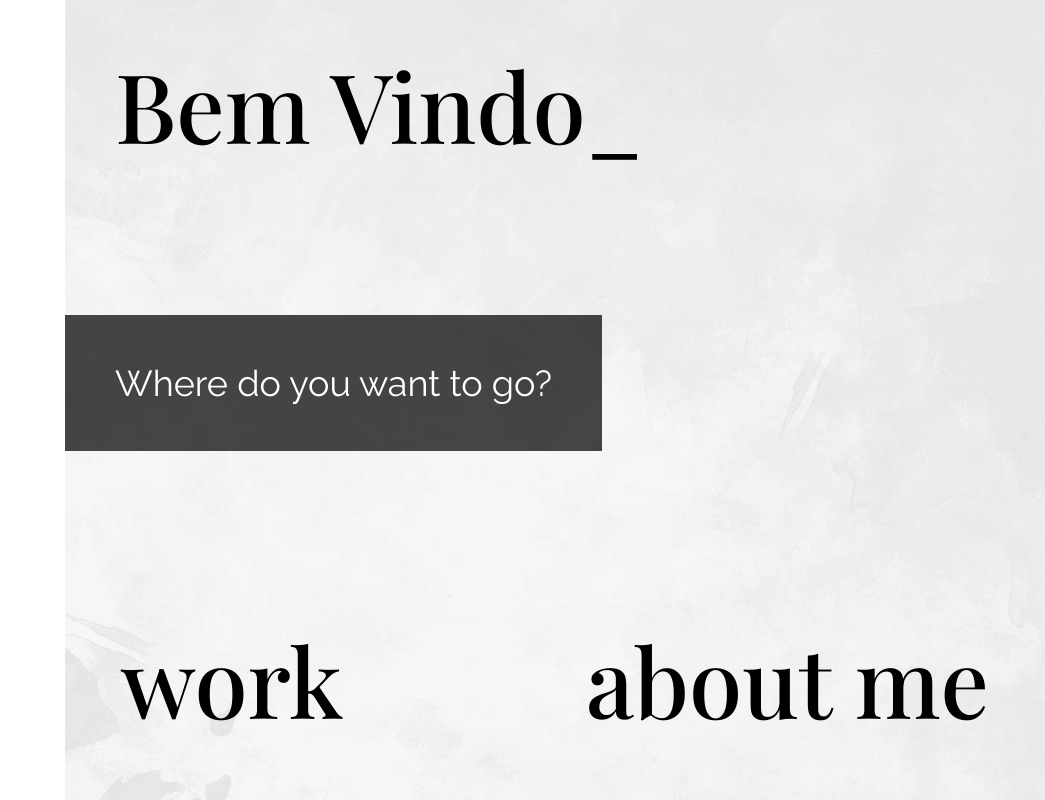
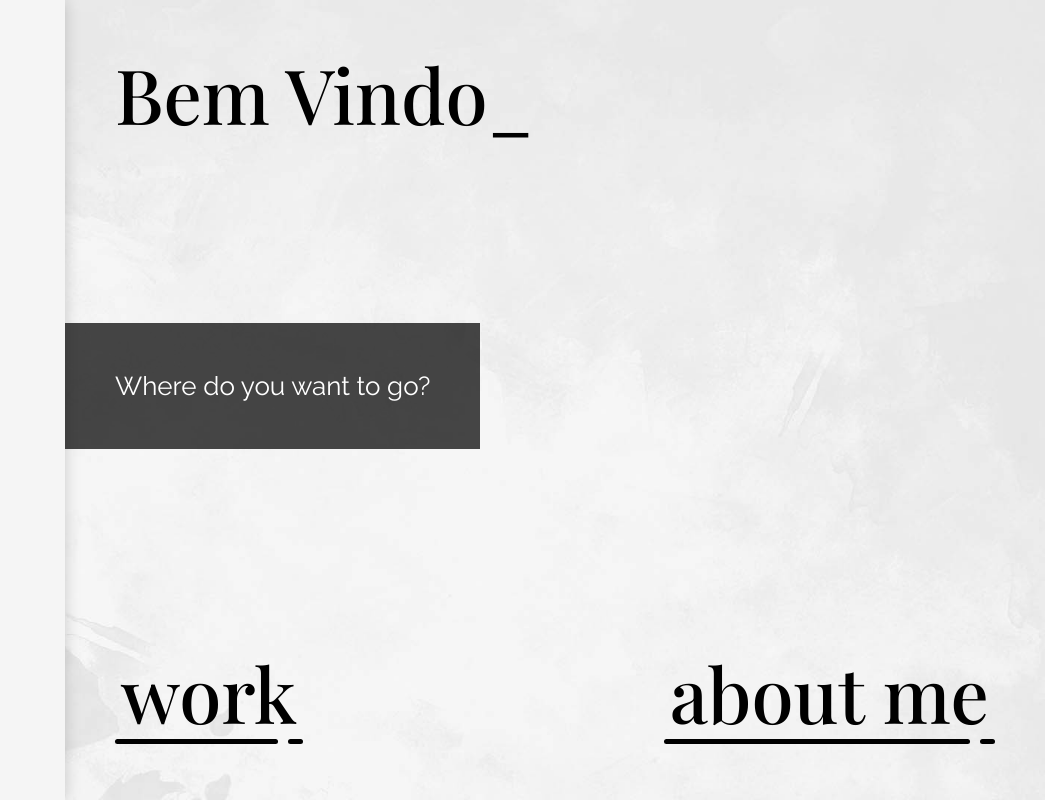
Before and after one commit to VitorTakara/portfolio, a website: page app/index.html in a window 1280 px wide. Shown: the full height of the page, 235-1280 px from the left. Drawn offline with nearby package versions, Linux system fonts and the light colour scheme; files that its build step writes are made by us from their sources.

Commit message:
Home Finalizada

```diff
--- a/app/styles/components/home.scss
+++ b/app/styles/components/home.scss
@@ -9,7 +9,7 @@
     background-size: cover;
 
 
-    @media (min-width: $--mq-phone) {
+    @media (min-width: $--mq-tablet) {
         grid-template-columns: 300px 1fr;
         grid-template-rows: 1fr;
         grid-gap: 0px;
@@ -17,10 +17,11 @@
 
 
     >.logo {
-        @media (min-width: $--mq-phone) {
+        @media (min-width: $--mq-tablet) {
             display: flex;
             align-items: center;
-            background: white;
+            background: #f5f5f5;
+            box-shadow: 0 0 15px #0000002e;
         }
 
         >.wrapper {
@@ -30,7 +31,7 @@
             justify-content: center;
             padding-top: 30px;
 
-            @media (min-width: $--mq-phone) {
+            @media (min-width: $--mq-tablet) {
                 max-height: 200px;
             }
 
@@ -47,7 +48,7 @@
         justify-content: space-evenly;
         align-items: center;
 
-        @media (min-width: $--mq-phone) {
+        @media (min-width: $--mq-tablet) {
             align-items: flex-start;
             justify-content: space-between;
             padding: 7vh 0;
@@ -57,8 +58,17 @@
             font-family: 'Playfair Display', serif;
             font-size: calc(var(--font-size-base) + 30px);
 
-            @media (min-width: $--mq-phone) {
+            @media (min-width: $--mq-tablet) {
                 padding-left: 50px;
+                font-size: calc(var(--font-size-base) + 40px);
+            }
+
+
+            @media (min-width: $--mq-medium-desktop) {
+                font-size: calc(var(--font-size-base) + 60px);
+            }
+
+            @media (min-width: $--mq-large-desktop) {
                 font-size: calc(var(--font-size-base) + 80px);
             }
         }
@@ -71,11 +81,22 @@
             padding: 25px 10px;
             background: #000000b8;
 
-            @media (min-width: $--mq-phone) {
-                font-size: calc(var(--font-size-base) + 20px);
+            @media (min-width: $--mq-tablet) {
+                font-size: calc(var(--font-size-base) + 5px);
                 width: auto;
                 text-align: left;
                 padding: 50px;
+            }
+
+
+            @media (min-width: $--mq-medium-desktop) {
+                font-size: calc(var(--font-size-base) + 10px);
+            }
+
+
+
+            @media (min-width: $--mq-large-desktop) {
+                font-size: calc(var(--font-size-base) + 20px);
             }
         }
 
@@ -84,7 +105,7 @@
             display: flex;
             justify-content: space-evenly;
 
-            @media (min-width: $--mq-phone) {
+            @media (min-width: $--mq-tablet) {
                 justify-content: space-between;
                 padding: 0px 50px;
             }
@@ -101,10 +122,31 @@
                 flex-flow: column;
                 box-shadow: 0px 6px 11px #0000001f;
 
-                @media (min-width: $--mq-phone) {
+                @media (min-width: $--mq-tablet) {
                     box-shadow: none;
                     height: auto;
                     width: auto;
+                    cursor: pointer;
+                    position: relative;
+
+                    &::before,
+                    &::after {
+                        content: "";
+                        bottom: 0;
+                        left: 0;
+                        width: calc(100% - 25px);
+                        height: 5px;
+                        background: #000;
+                        position: absolute;
+                        border-radius: 100px;
+                    }
+
+                    &::after {
+                        width: 15px;
+                        left: initial;
+                        right: 0;
+                    }
+
                 }
 
                 >.icon {
@@ -115,7 +157,7 @@
                         height: 100%;
                     }
 
-                    @media (min-width: $--mq-phone) {
+                    @media (min-width: $--mq-tablet) {
                         display: none;
                     }
                 }
@@ -125,21 +167,73 @@
                     font-size: calc(var(--font-size-base) - 5px);
                     font-weight: 600;
 
-
-                    @media (min-width: $--mq-phone) {
+                    @media (min-width: $--mq-tablet) {
                         font-family: 'Playfair Display', serif;
                         font-weight: 400;
-                        font-size: calc(var(--font-size-base) + 80px);
-                        position: relative;
+                        font-size: calc(var(--font-size-base) + 40px);
 
-                        &::before{
-                            bottom: 0;
-                            width: 100%;
-                            height: 10px;
-                            background: black;
-                            position: absolute;
+
+                        &.-work,
+                        &.-about-me {
+                            position: relative;
+                            z-index: 10;
+
+                            &::before,
+                            &::after {
+                                content: "work";
+                                position: absolute;
+                                left: 0;
+                                top: 0;
+                                opacity: 0;
+                                transition: .2s;
+                                z-index: -1;
+                            }
+
+                            &:hover {
+                                &::before {
+                                    opacity: 1;
+                                    left: 2px;
+                                    top: 2px;
+                                    color: #ff0000;
+                                }
+
+                                &::after {
+                                    opacity: 1;
+                                    left: -2px;
+                                    top: -2px;
+                                    color: #00ffff;
+                                }
+                            }
                         }
 
+                        &.-about-me {
+                            width: calc(100% + 4px);
+
+                            &::before,
+                            &::after {
+                                content: "about me";
+                            }
+
+                            &:hover {
+                                &::after {
+                                    left: 1px;
+                                    top: -3px;
+                                }
+
+                                &::before {
+                                    left: 4px;
+                                    top: 2px;
+                                }
+                            }
+                        }
+                    }
+
+                    @media (min-width: $--mq-medium-desktop) {
+                        font-size: calc(var(--font-size-base) + 60px);
+                    }
+
+                    @media (min-width: $--mq-large-desktop) {
+                        font-size: calc(var(--font-size-base) + 80px);
                     }
                 }
             }
--- a/app/styles/generic/reset.scss
+++ b/app/styles/generic/reset.scss
@@ -46,3 +46,10 @@ table {
 	border-collapse: collapse;
 	border-spacing: 0;
 }
+
+a:focus,
+button:focus,
+input:focus,
+textarea:focus {
+outline: none;
+}
--- a/app/styles/settings/responsive.scss
+++ b/app/styles/settings/responsive.scss
@@ -1,4 +1,3 @@
-$--mq-phone: 576px;
 $--mq-tablet: 768px;
 $--mq-small-desktop: 992px;
 $--mq-medium-desktop: 1200px;
--- a/app/styles/trumps/visible.scss
+++ b/app/styles/trumps/visible.scss
@@ -4,7 +4,7 @@
     display: inline-block;
 }
 
-@media (min-width: $--mq-phone){
+@media (min-width: $--mq-tablet){
     ._show-only-mobile{
         display: none;
     }
--- a/app/views/home/home.html
+++ b/app/views/home/home.html
@@ -16,14 +16,14 @@
                 <div class="icon">
                     <img src="assets/icons/work.svg">
                 </div>
-                <a class="text" onclick="setView(1)">work</a>
+                <a class="text -work" onclick="setView(1)">work</a>
             </button>
 
             <button class="btn">
                 <div class="icon">
                     <img src="assets/icons/user.svg">
                 </div>
-                <a class="text" onclick="setView(2)">about me</a>
+                <a class="text -about-me" onclick="setView(2)">about me</a>
             </button>
         </div>
     </section>
--- a/gulpfile.js
+++ b/gulpfile.js
@@ -23,6 +23,9 @@ var gulp = require("gulp"),
   uglify = require('gulp-uglify-es').default,
   htmlmin = require('gulp-htmlmin'),
   rimraf = require("rimraf");
+
+
+sass.compiler = require('node-sass');
 
 // JS
 gulp.task("required-js", function() {
--- a/package.json
+++ b/package.json
@@ -21,6 +21,7 @@
     "gulp-sass": "^4.1.0",
     "gulp-sourcemaps": "^2.6.5",
     "gulp-uglify-es": "^2.0.0",
+    "node-sass": "^5.0.0",
     "run-sequence": "^2.2.1"
   }
 }
```
Also changed, not shown: dist/assets/img/logo.svg (deleted), dist/assets/img/logo.svg.png (deleted), dist/css/main.css, dist/views/home/home.html, 1 other file.
